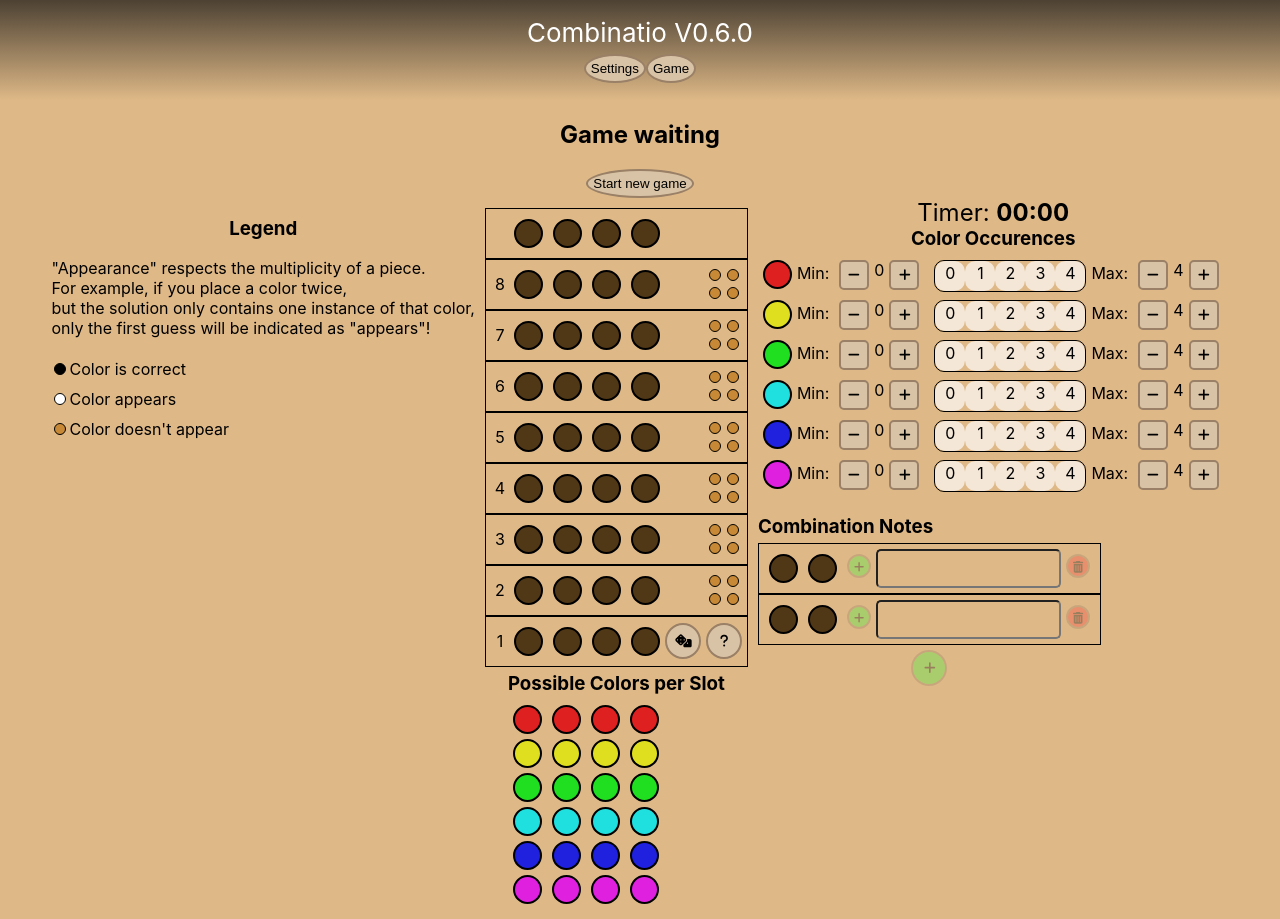
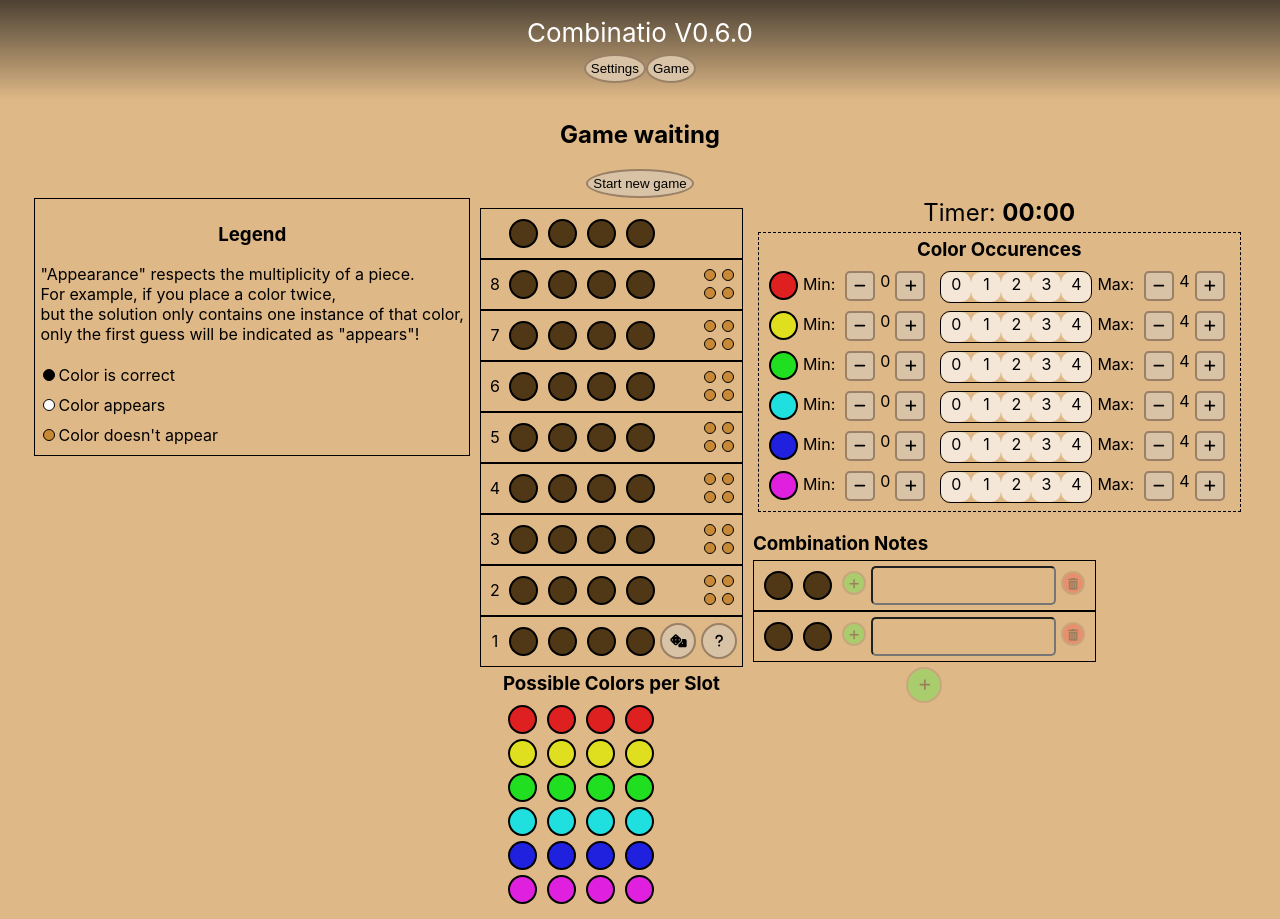
Before and after one commit to Radivis/combinatio, a React (Create React App) app: page / in a window 1280 px wide. Built offline with nearby package versions, Linux system fonts and the light colour scheme.

Commit message:
Borders around certain components

```diff
--- a/src/components/ColorBuckets/ColorBuckets.css
+++ b/src/components/ColorBuckets/ColorBuckets.css
@@ -1,3 +1,9 @@
+.color-buckets {
+    margin: 5px;
+    border: 1px dashed black;
+    padding: 5px;
+}
+
 .color-bucket {
     display: flex;
     flex-direction: row;
--- a/src/components/IconBuckets/IconBuckets.css
+++ b/src/components/IconBuckets/IconBuckets.css
@@ -1,3 +1,9 @@
+.icon-buckets {
+    margin: 5px;
+    border: 1px dashed black;
+    padding: 5px;
+}
+
 .icon-bucket {
     display: flex;
     flex-direction: row;
--- a/src/components/Legend/Legend.css
+++ b/src/components/Legend/Legend.css
@@ -1,3 +1,8 @@
+.legend {
+    border: 1px solid black;
+    padding: 5px;
+}
+
 .legend-list{
     display: flex;
     flex-direction: column;
--- a/src/components/SlotHints/SlotHints.tsx
+++ b/src/components/SlotHints/SlotHints.tsx
@@ -19,7 +19,7 @@ const SlotHints = (props: slotHintsProps) => {
         return { pieceType };
     })
 
-    const { numColumns, baseColorsDataString, iconCollectionNames } = props;
+    const { numColumns, baseColorsDataString } = props;
 
     const columnArray = range(numColumns);
 
```
